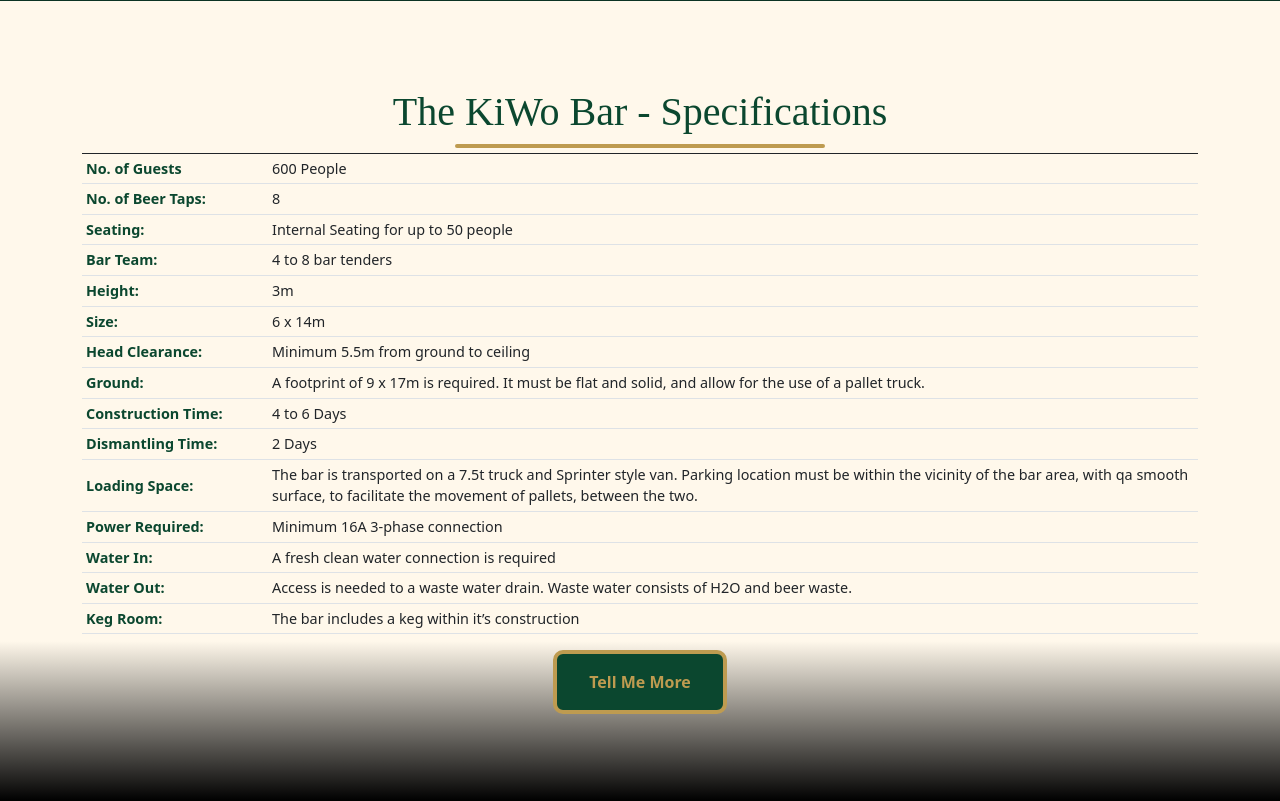
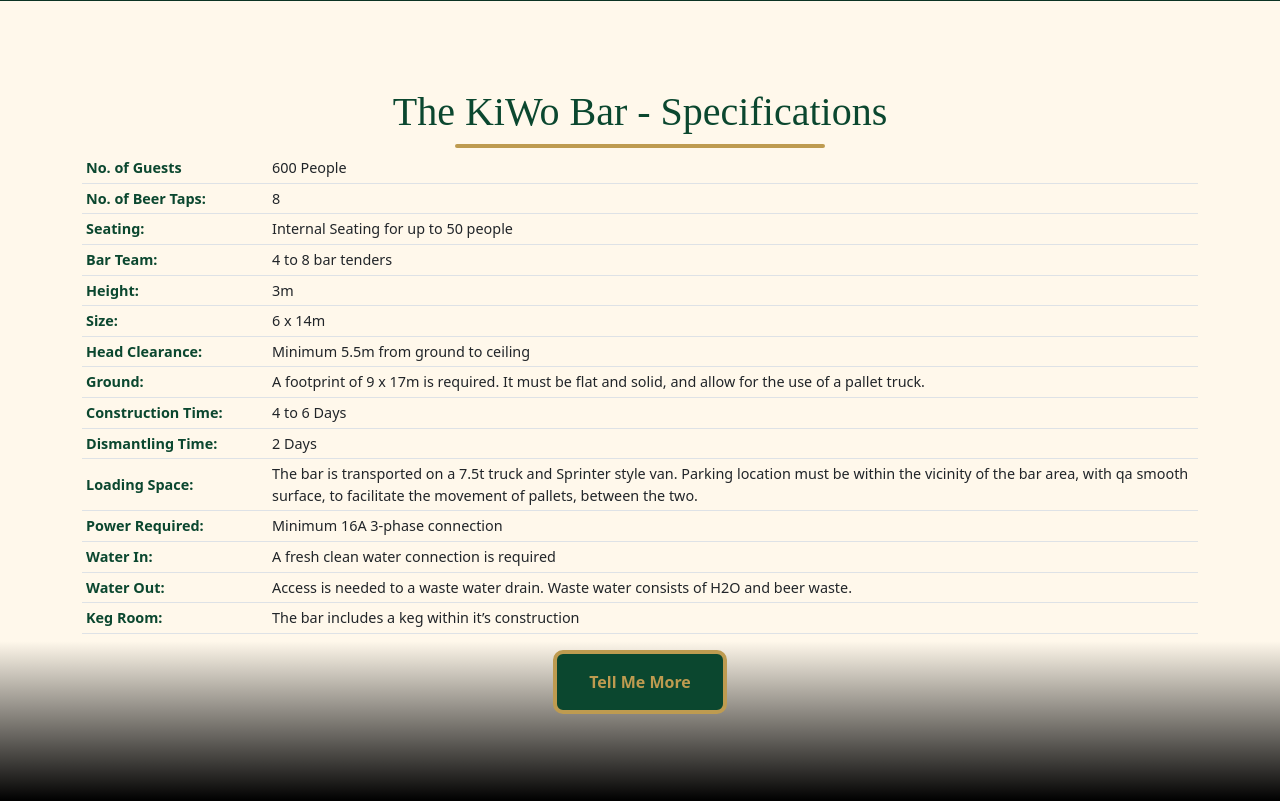
Before and after one commit to PeterKellett/thepopupirishpub, a Django app: page /kiwobar in a window 1280 px wide. Shown: the part 2399-3200 px from the top of the page. Run offline with Django 4.2, Linux system fonts and the light colour scheme; some libraries are stand-ins or nearby versions; some web fonts are replaced.

Commit message:
Removed errent table border from specifications section

```diff
--- a/static/css/barPages.css
+++ b/static/css/barPages.css
@@ -261,6 +261,10 @@
 	} */
 }
 
+.table>:not(:last-child)>:last-child>* {
+    border-bottom: none;
+}
+
 #specifications thead th {
     padding: 0;
 }
```
